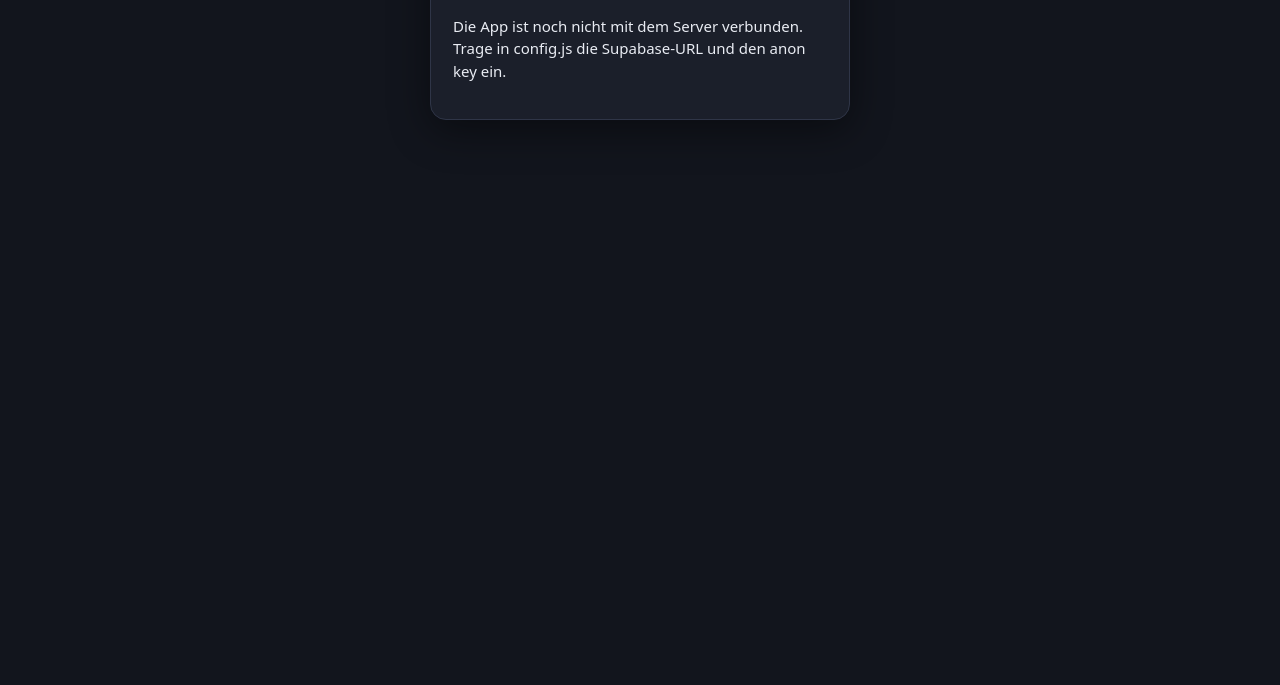
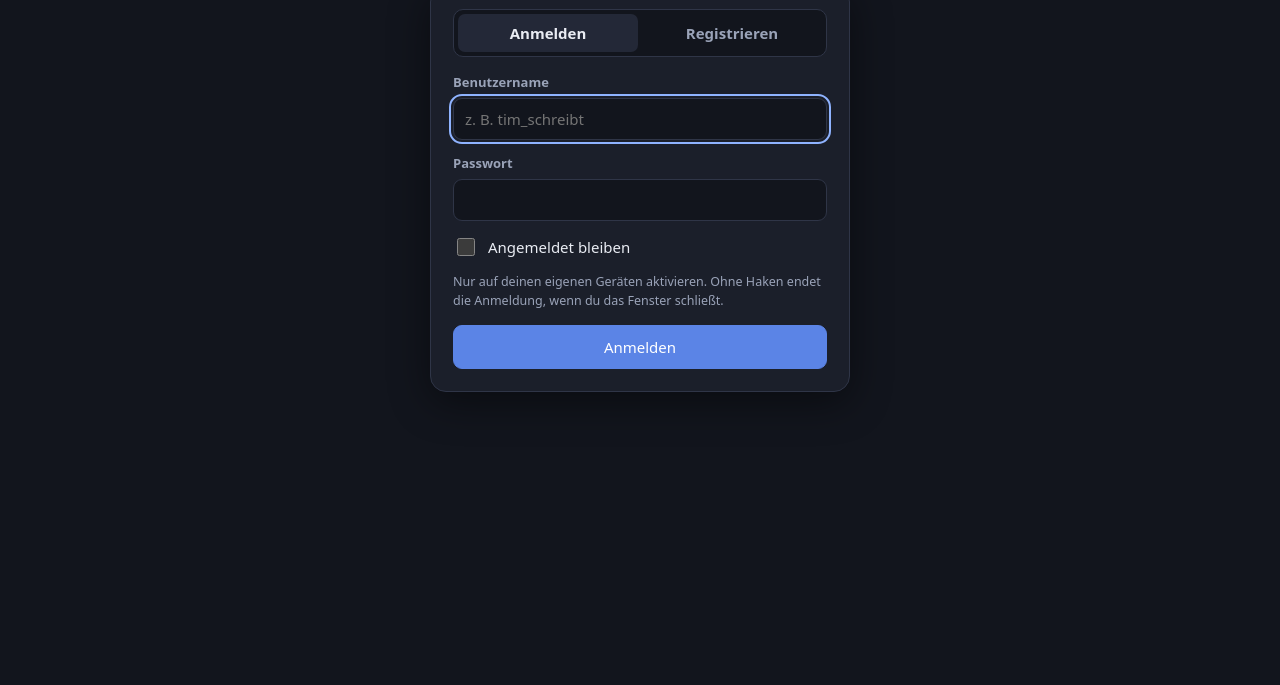
Before and after one commit to timgohricke-cpu/Charakter_Netz, a plain HTML site: page index.html in a window 1280 px wide. Shown: the part 115-800 px from the top of the page. Drawn offline with Linux system fonts and the light colour scheme.

Commit message:
Supabase-Projekt eintragen (URL, publishable key, CSP)
Co-Authored-By: Claude Opus 5.5 <noreply@anthropic.com>
Claude-Session: https://claude.ai/code/session_01FwBsDH2TWPk5jNMU6H66UM

```diff
--- a/config.js
+++ b/config.js
@@ -3,8 +3,8 @@
 // Der anon/publishable key ist absichtlich öffentlich: Was jemand damit darf, regeln die
 // Row-Level-Security-Regeln in supabase/schema.sql. Den service_role/secret key NIE hier eintragen!
 window.CN_CONFIG = Object.freeze({
-  SUPABASE_URL: '__SUPABASE_URL__',
-  SUPABASE_KEY: '__SUPABASE_KEY__',
+  SUPABASE_URL: 'https://cecddgekcowcxripwxzi.supabase.co',
+  SUPABASE_KEY: 'sb_publishable_k3JAYl-_iZ4paMpnZ_CEqg_zjDGd5Xd',
   // Muss mit public.cn_email_domain() in supabase/schema.sql übereinstimmen
   EMAIL_DOMAIN: 'users.charakter-netz.app',
 });
--- a/index.html
+++ b/index.html
@@ -3,7 +3,7 @@
 <head>
   <meta charset="utf-8">
   <meta name="viewport" content="width=device-width, initial-scale=1, viewport-fit=cover">
-  <meta http-equiv="Content-Security-Policy" content="default-src 'self'; script-src 'self'; style-src 'self'; img-src 'self' data: blob: __SUPABASE_URL__; connect-src 'self' __SUPABASE_URL__; manifest-src 'self'; worker-src 'self'; object-src 'none'; base-uri 'self'; form-action 'none'; upgrade-insecure-requests">
+  <meta http-equiv="Content-Security-Policy" content="default-src 'self'; script-src 'self'; style-src 'self'; img-src 'self' data: blob: https://cecddgekcowcxripwxzi.supabase.co; connect-src 'self' https://cecddgekcowcxripwxzi.supabase.co; manifest-src 'self'; worker-src 'self'; object-src 'none'; base-uri 'self'; form-action 'none'; upgrade-insecure-requests">
   <meta name="referrer" content="strict-origin-when-cross-origin">
   <meta name="description" content="Charakter-Netz: Boards mit Charaktertabelle, Beziehungsnetz und Weltkarte.">
   <meta name="theme-color" content="#1b1f2a">
```
